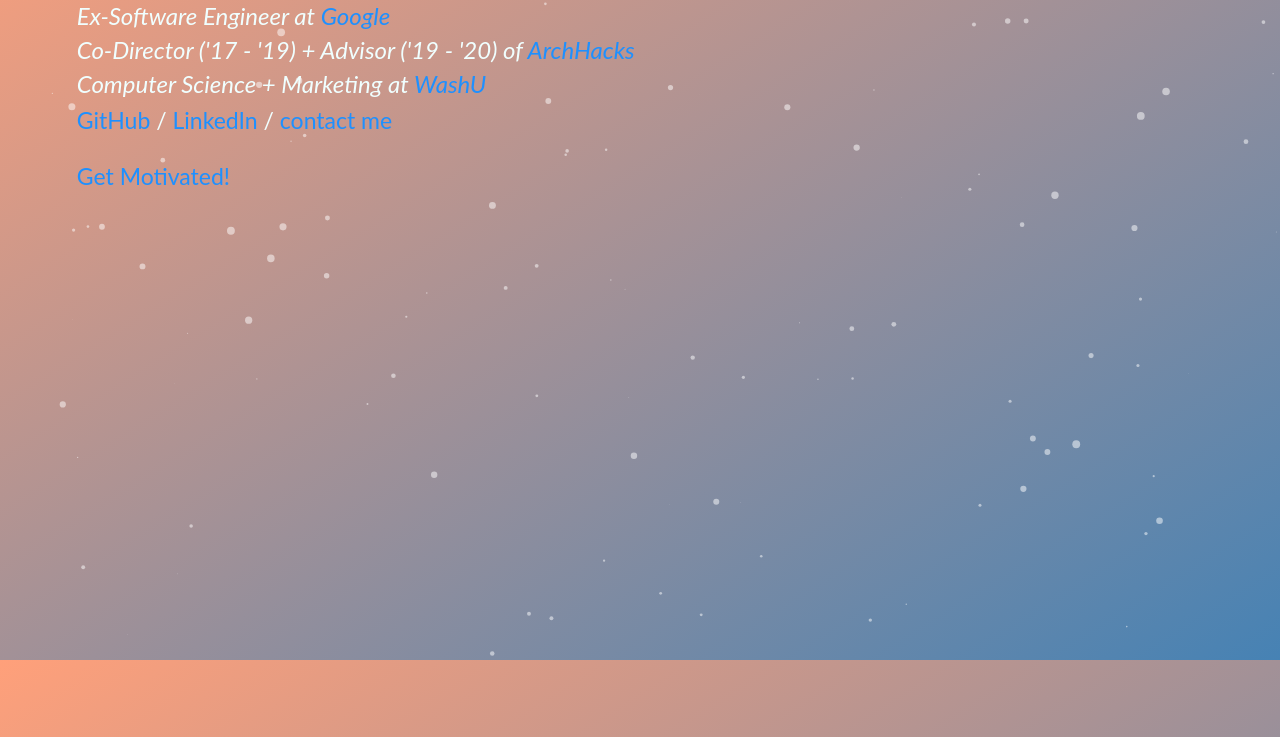
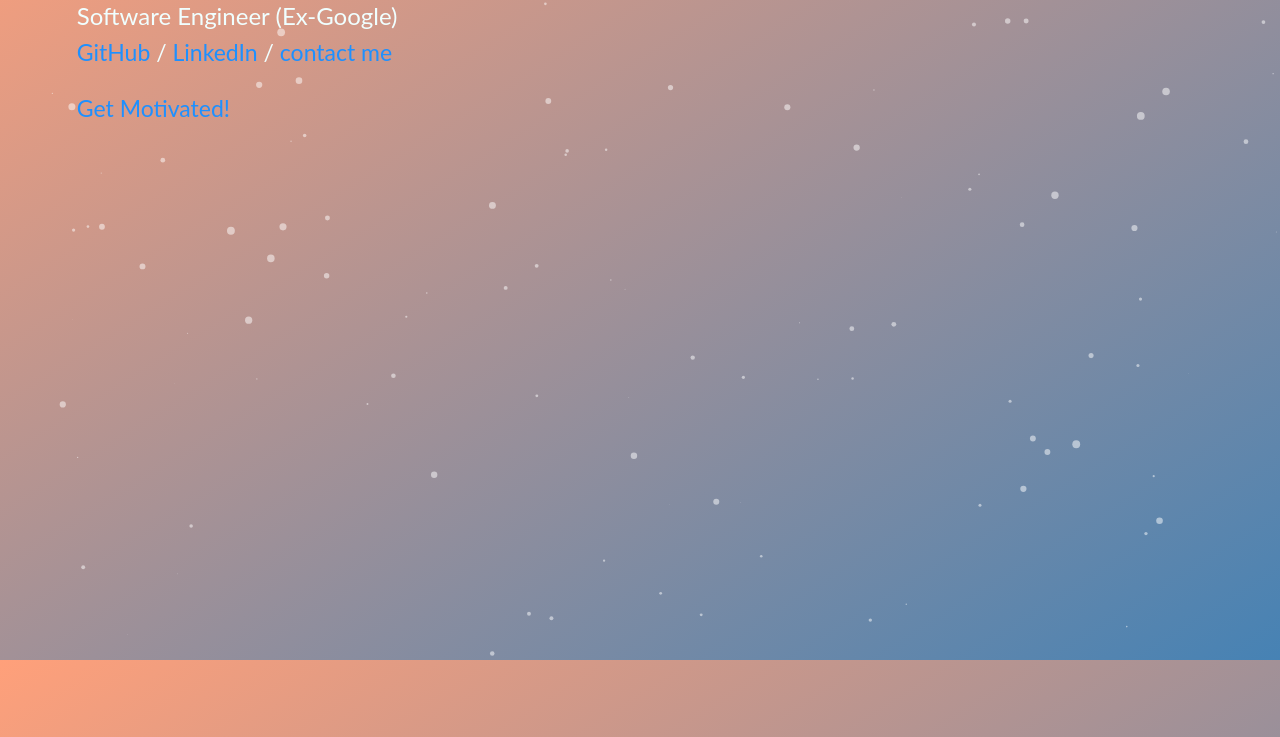
Before and after one commit to noahluddy/noahluddy.com, a plain HTML site: page index.html in a window 1280 px wide. Shown: the part 140-877 px from the top of the page. Drawn offline with nearby package versions, Linux system fonts and the light colour scheme.

Commit message:
Shorten bio

```diff
--- a/index.html
+++ b/index.html
@@ -12,7 +12,7 @@
             gtag('config', 'G-Y4X3YNG2MD');
         </script>
         <meta name="viewport" content="user-scalable=no, width=device-width, initial-scale=1.0">
-        <meta name="description" content="Noah Luddy is an Ex-Google Software Engineer">
+        <meta name="description" content="Noah Luddy is a Software Engineer (Ex-Google)">
         <meta name="google-site-verification" content="i-QgyD0QhKy_1NoTFaoaSGyS6JBBjYHwEkN7vfniqgk" />
         <title>Noah Luddy</title>
         <link rel="shortcut icon" href="favicon.ico?v=2" type="image/x-icon" />
@@ -79,7 +79,6 @@
 
             .subtitle {
                 font-weight: inherit;
-                font-style: italic;
                 margin-top: -15px;
             }
 
@@ -113,13 +112,7 @@
         <div id="particles-js"></div>
         <div id="text-container">
             <h1 id="name">Noah Luddy</h1>
-            <h2 id="first-sub" class="subtitle">Ex-Software Engineer at <a href="https://www.google.com"
-                    target="_blank">Google</a></h2>
-            <h2 class="subtitle">Co-Director ('17 - '19) + Advisor ('19 - '20) of <a href="https://archhacks.io"
-                    target="_blank">ArchHacks</a>
-            </h2>
-            <h2 class="subtitle">Computer Science + Marketing at <a href="https://www.wustl.edu"
-                    target="_blank">WashU</a></h2>
+            <h2 id="first-sub" class="subtitle">Software Engineer (Ex-Google)</h2>
             <div id="links">
                 <a href="https://github.com/noahluddy" target="_blank">GitHub</a> /
                 <a href="https://www.linkedin.com/in/noahluddy" target="_blank">LinkedIn</a> /
```
